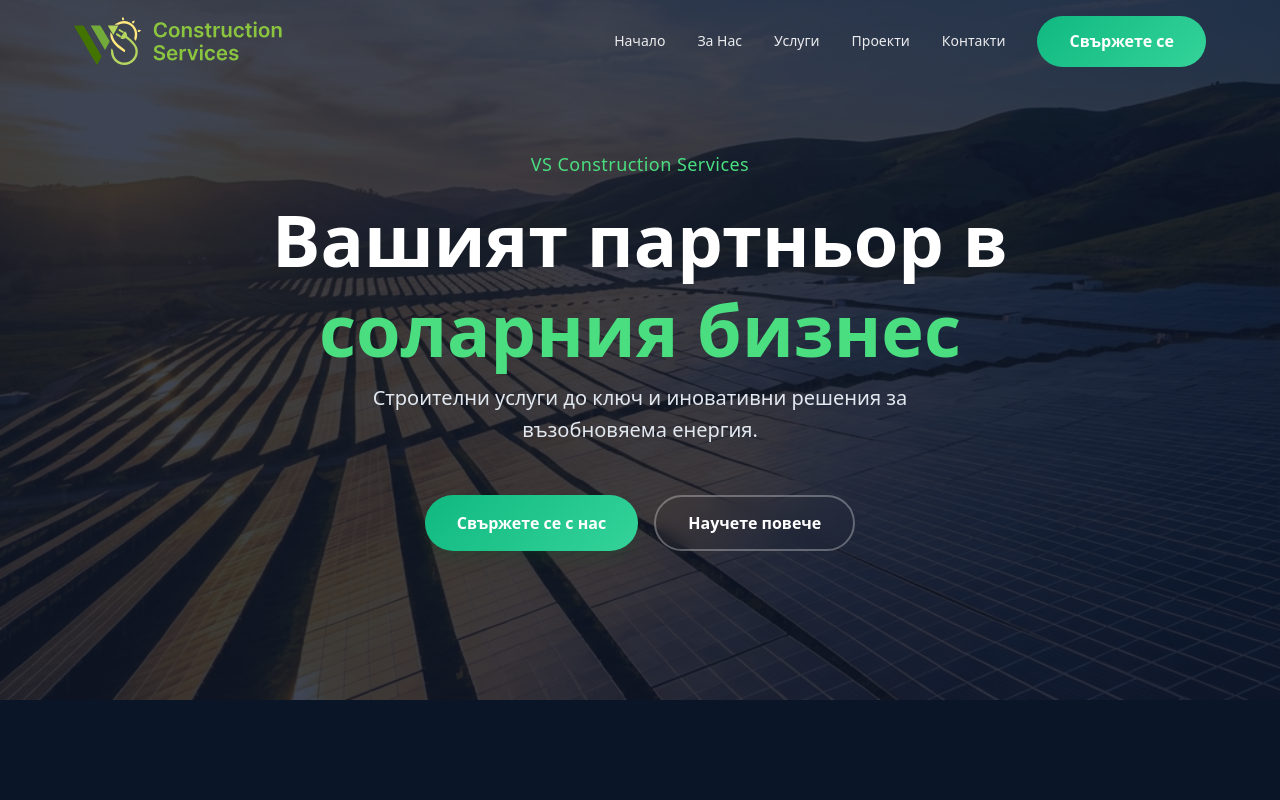
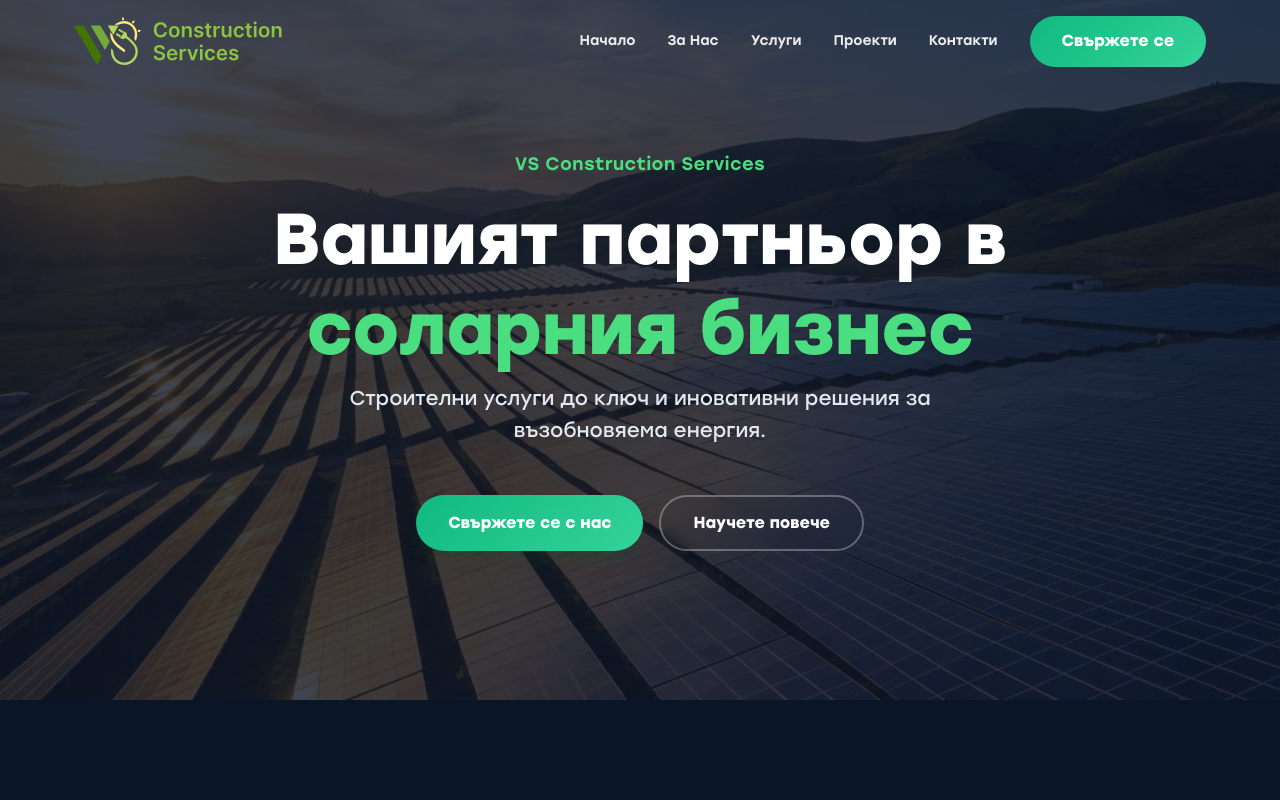
Before and after one commit to mpittas/vscs-strapi, a Next.js app: page / in a window 1280 px wide. Shown: the top 800 px of the page. Built offline with nearby package versions, Linux system fonts and the light colour scheme.

Commit message:
add stolzl font to project

```diff
--- a/src/app/globals.css
+++ b/src/app/globals.css
@@ -52,7 +52,7 @@
   --color-slate-100: var(--slate-100);
   --color-slate-50: var(--slate-50);
   --color-muted: var(--muted);
-  --font-sans: var(--font-raleway);
+  --font-sans: var(--font-stolzl);
 }
 
 @media (prefers-color-scheme: dark) {
@@ -76,7 +76,7 @@ html {
 body {
   background: var(--background);
   color: var(--foreground);
-  font-family: var(--font-sans), system-ui, sans-serif;
+  font-family: var(--font-stolzl), system-ui, sans-serif;
   line-height: 1.6;
 }
 
--- a/src/app/layout.tsx
+++ b/src/app/layout.tsx
@@ -1,14 +1,39 @@
 import type { Metadata } from "next";
-import { Raleway } from "next/font/google";
+import localFont from "next/font/local";
 import "./globals.css";
 import Navbar from "@/components/Navbar";
 import Footer from "@/components/Footer";
 
-const raleway = Raleway({
-  variable: "--font-raleway",
-  subsets: ["latin", "latin-ext"],
+const stolzl = localFont({
+  src: [
+    {
+      path: "../../public/fonts/Stolzl-Thin.woff2",
+      weight: "100",
+      style: "normal",
+    },
+    {
+      path: "../../public/fonts/Stolzl-Light.woff2",
+      weight: "300",
+      style: "normal",
+    },
+    {
+      path: "../../public/fonts/Stolzl-Regular.woff2",
+      weight: "400",
+      style: "normal",
+    },
+    {
+      path: "../../public/fonts/Stolzl-Medium.woff2",
+      weight: "500",
+      style: "normal",
+    },
+    {
+      path: "../../public/fonts/Stolzl-Bold.woff2",
+      weight: "700",
+      style: "normal",
+    },
+  ],
+  variable: "--font-stolzl",
   display: "swap",
-  weight: ["300", "400", "500", "600", "700", "800"],
 });
 
 export const metadata: Metadata = {
@@ -56,7 +81,7 @@ export default function RootLayout({
   return (
     <html lang="en" className="scroll-smooth">
       <body
-        className={`${raleway.variable} font-sans antialiased min-h-screen flex flex-col`}
+        className={`${stolzl.variable} font-sans antialiased min-h-screen flex flex-col`}
       >
         <Navbar />
         <main className="flex-1">{children}</main>
```
